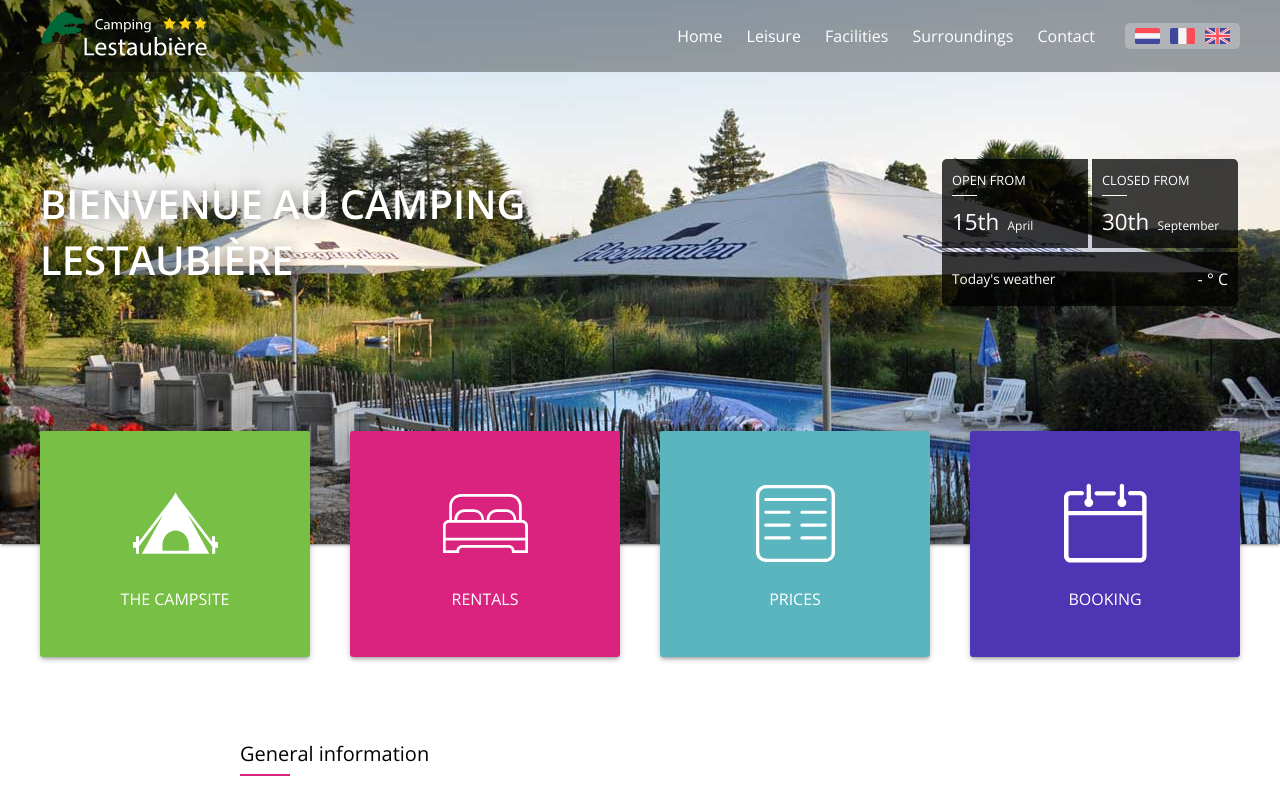
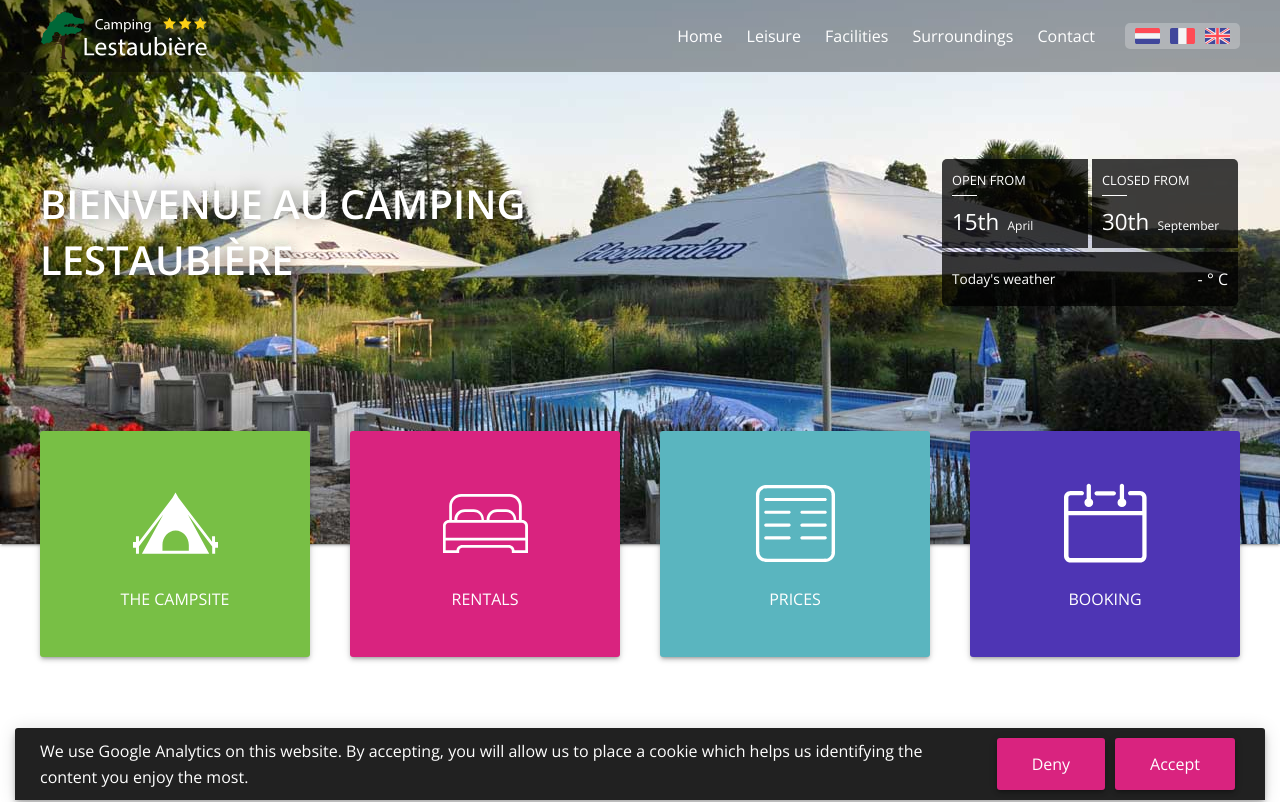
Before and after one commit to Lestaubiere/Client, a Vue app: page /en/booking in a window 1280 px wide. Shown: the top 802 px of the page. Built offline with nearby package versions, Linux system fonts and the light colour scheme; no server answers; some icons are missing; what vue-smoothscroll would draw is missing.

Commit message:
:sparkles: Do not use Google Analytics by default until the user has accepted the terms

```diff
--- a/package.json
+++ b/package.json
@@ -14,12 +14,12 @@
     "babel-polyfill": "^6.26.0",
     "decode-google-map-polyline": "^1.0.1",
     "es6-promise": "^4.2.4",
+    "js-cookie": "^2.2.0",
     "moment": "^2.19.2",
     "reset-css": "^2.2.1",
     "vue": "^2.3.3",
     "vue-analytics": "^5.1.1",
     "vue-carousel": "^0.6.5",
-    "vue-cookie-law": "^1.3.0",
     "vue-i18n": "^7.3.0",
     "vue-meta": "^1.2.0",
     "vue-router": "^2.3.1",
--- /dev/null
+++ b/src/components/core/CookieLaw.vue
@@ -0,0 +1,167 @@
+<template>
+  <transition appear name="slideFromBottom">
+    <div class="cookie-law" v-if="isOpen">
+      <div class="cookie-law__content">{{ message }}</div>
+      <div class="cookie-law__actions">
+        <button class="cookie-law__button" @click="handleDeny">{{ denyButton }}</button>
+        <button class="cookie-law__button" @click="handleAccept">{{ acceptButton }}</button>
+      </div>
+    </div>
+  </transition>
+</template>
+
+<script>
+  import Vue from 'vue';
+  import VueAnalytics from 'vue-analytics';
+  import Cookies from 'js-cookie';
+
+  import router from '@/router';
+
+  import { GA_PROPERTY, GA_COOKIE_NAMES } from '@/config/config';
+
+  export default {
+    name: 'l-cookie-law',
+
+    data() {
+      return {
+        isOpen: false,
+      };
+    },
+
+    computed: {
+      message() {
+        return this.$i18n.t('footer.cookie.message');
+      },
+
+      denyButton() {
+        return this.$i18n.t('footer.cookie.denyButton');
+      },
+
+      acceptButton() {
+        return this.$i18n.t('footer.cookie.acceptButton');
+      },
+    },
+
+    mounted() {
+      const consentCookie = Cookies.getJSON('hasConsent');
+      const doNotTrack = navigator.doNotTrack || navigator.msDoNotTrack;
+
+      if (doNotTrack === 'yes' || doNotTrack === '1' || consentCookie === false) {
+        this.deny();
+      } else if (consentCookie === true) {
+        this.startGoogleAnalytics();
+      } else if (doNotTrack === 'no' || doNotTrack === '0') {
+        this.accept();
+      } else {
+        this.isOpen = true;
+      }
+    },
+
+    methods: {
+      accept() {
+        Cookies.set('hasConsent', true, { expires: 365 });
+
+        this.startGoogleAnalytics();
+      },
+
+      deny() {
+        Cookies.set(`ga-disable-${GA_PROPERTY}`, true, { expires: 395 });
+        window[`ga-disable-${GA_PROPERTY}`] = true;
+        Cookies.set('hasConsent', false, { expires: 395 });
+        GA_COOKIE_NAMES.forEach(cookieName => Cookies.remove(cookieName));
+      },
+
+      startGoogleAnalytics() {
+        Vue.use(VueAnalytics, {
+          id: 'UA-39908849-3',
+          router,
+        });
+      },
+
+      handleDeny() {
+        this.isOpen = false;
+        this.deny();
+      },
+
+      handleAccept() {
+        this.isOpen = false;
+        this.accept();
+      },
+    },
+  };
+</script>
+
+<style>
+  .cookie-law {
+    position: fixed;
+    z-index: 9999;
+    bottom: 0;
+    left: 0;
+    right: 0;
+    display: flex;
+    justify-content: space-between;
+    max-width: 1250px;
+    width: calc(100% - 25px);
+    margin: 0 auto;
+    padding: 10px 25px;
+    border-radius: 3px 3px 0 0;
+    background-color: #212121;
+    box-shadow: 0px 3px 5px -1px rgba(0, 0, 0, 0.2), 0px 6px 10px 0px rgba(0, 0, 0, 0.14), 0px 1px 18px 0px rgba(0, 0, 0, 0.12);
+  }
+
+  .cookie-law__content {
+    margin-right: 35px;
+    color: #ffffff;
+    line-height: 26px;
+  }
+
+  .cookie-law__actions {
+    display: flex;
+    flex-shrink: 0;
+  }
+
+  .cookie-law__button {
+    margin: 0 5px;
+    padding: 15px 35px;
+    background-color: #D9237F;
+    color: #ffffff;
+    border-radius: 3px;
+    box-shadow: 0 3px 3px -2px rgba(0, 0, 0, 0.2), 0 3px 4px 0 rgba(0, 0, 0, 0.14), 0 1px 8px 0 rgba(0, 0, 0, 0.12);
+    cursor: pointer;
+    transition: box-shadow .3s ease;
+  }
+
+  .cookie-law__button:hover {
+    background-color: #D9237F;
+    box-shadow: 0 3px 6px -2px rgba(0, 0, 0, 0.2), 0 6px 8px 0 rgba(0, 0, 0, 0.14), 0 1px 16px 0 rgba(0, 0, 0, 0.12);
+  }
+
+  .slideFromBottom-enter,
+  .slideFromBottom-leave-to {
+    transform: translate(0px, 12.500em);
+  }
+
+  .slideFromBottom-enter-to,
+  .slideFromBottom-leave {
+    transform: translate(0px, 0px);
+  }
+
+  .slideFromBottom-enter-active,
+  .slideFromBottom-leave-active {
+    transition: transform .4s ease-in;
+  }
+
+  @media (max-width: 800px) {
+    .cookie-law__content {
+      line-height: 24px;
+    }
+
+    .cookie-law__actions {
+      margin: 5px 0 0;
+    }
+
+    .cookie-law__button {
+      padding: 10px 35px;
+    }
+  }
+</style>
--- a/src/components/footer/Footer.vue
+++ b/src/components/footer/Footer.vue
@@ -27,37 +27,26 @@
         <div class="footer__copyright">© 2017 - SARL Lestaubière</div>
       </div>
     </div>
-    <cookie-law :message="cookieMessage" :buttonText="cookieButton" />
+    <l-cookie-law />
   </footer>
 </template>
 
 <script>
-  import CookieLaw from 'vue-cookie-law';
-
   import LFooterMenu from '@/components/footer/FooterMenu';
   import LFooterContact from '@/components/footer/FooterContact';
   import LZooverWidget from '@/components/footer/ZooverWidget';
   import LFacebookWidget from '@/components/footer/FacebookWidget';
+  import LCookieLaw from '@/components/core/CookieLaw';
 
   export default {
     name: 'l-footer',
 
-    computed: {
-      cookieMessage() {
-        return this.$i18n.t('footer.cookie.message');
-      },
-
-      cookieButton() {
-        return this.$i18n.t('footer.cookie.button');
-      },
-    },
-
     components: {
-      CookieLaw,
       LFooterMenu,
       LFooterContact,
       LZooverWidget,
       LFacebookWidget,
+      LCookieLaw,
     },
   };
 </script>
--- a/src/config/config.js
+++ b/src/config/config.js
@@ -1,5 +1,8 @@
 export const GOOGLEMAPS_API_KEY = 'AIzaSyBrXiLQPyH1nDSwB5iKtbw4rrIeHbgCkBU';
 export const LESTAUBIERE_COORDINATES = { lat: 44.992392, lng: 0.598711 };
+
+export const GA_PROPERTY = 'UA-39908849-3';
+export const GA_COOKIE_NAMES = ['__utma', '__utmb', '__utmc', '__utmz', '_ga', '_gat', '_gid'];
 
 export const FB_APP_ID = '236774400075192';
 
--- a/src/locales/en/footer.json
+++ b/src/locales/en/footer.json
@@ -2,7 +2,8 @@
   "zoover": "http://www.zoover.co.uk/france/aquitaine/pont-saint-mamet-dordogne/lestaubiere/campsite",
   "facebook": "Follow us on Facebook",
   "cookie": {
-    "message": "To make this site work properly, we sometimes place small data files called cookies on your device",
-    "button": "Close"
+    "message": "We use Google Analytics on this website. By accepting, you will allow us to place a cookie which helps us identifying the content you enjoy the most.",
+    "denyButton": "Deny",
+    "acceptButton": "Accept"
   }
 }
--- a/src/locales/fr/footer.json
+++ b/src/locales/fr/footer.json
@@ -2,7 +2,8 @@
   "zoover": "http://www.zoover.fr/france/aquitaine/pont-saint-mamet-dordogne/lestaubiere/camping",
   "facebook": "Suivez-nous sur Facebook",
   "cookie": {
-    "message": "En poursuivant votre navigation sur ce site, vous acceptez l’utilisation de cookies",
-    "button": "Fermer"
+    "message": "Nous utilisons Google Analytics sur ce site. En acceptant, vous nous autorisez à placer des cookies qui nous aident à identifier le contenu qui vous intéresse.",
+    "denyButton": "S'opposer",
+    "acceptButton": "Accepter"
   }
 }
--- a/src/locales/nl/footer.json
+++ b/src/locales/nl/footer.json
@@ -2,7 +2,8 @@
   "zoover": "https://www.zoover.nl/frankrijk/aquitaine/pont-saint-mamet-dordogne/lestaubiere/camping",
   "facebook": "Volg ons op Facebook",
   "cookie": {
-    "message": "Wij maken op deze website gebruik van cookies.",
-    "button": "Sluiten"
+    "message": "Wij maken op deze website gebruik van Google Analytics. Door dit te accepteren, machtigt u ons om een cookie te plaatsen.",
+    "denyButton": "Weigeren",
+    "acceptButton": "Accepteren"
   }
 }
```
Also changed, not shown: 1 other file (tests, documents, lock files or other folders).
